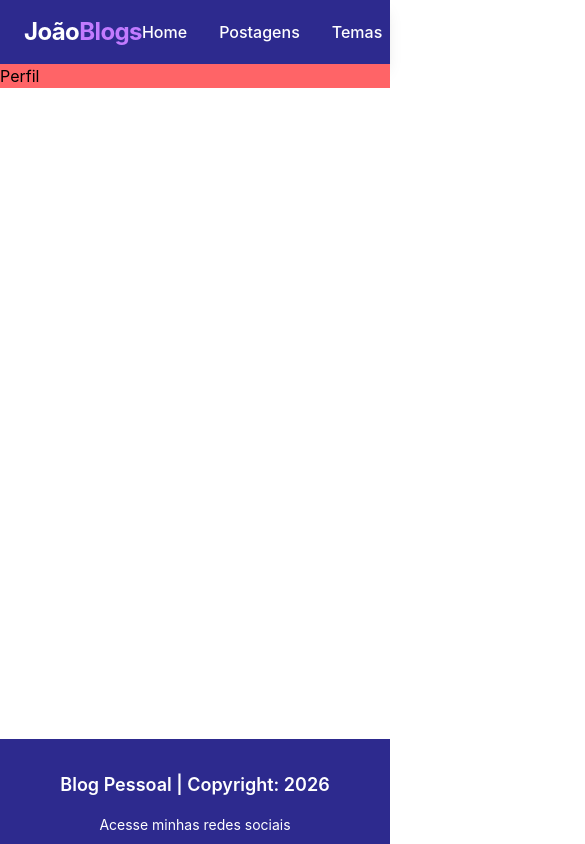
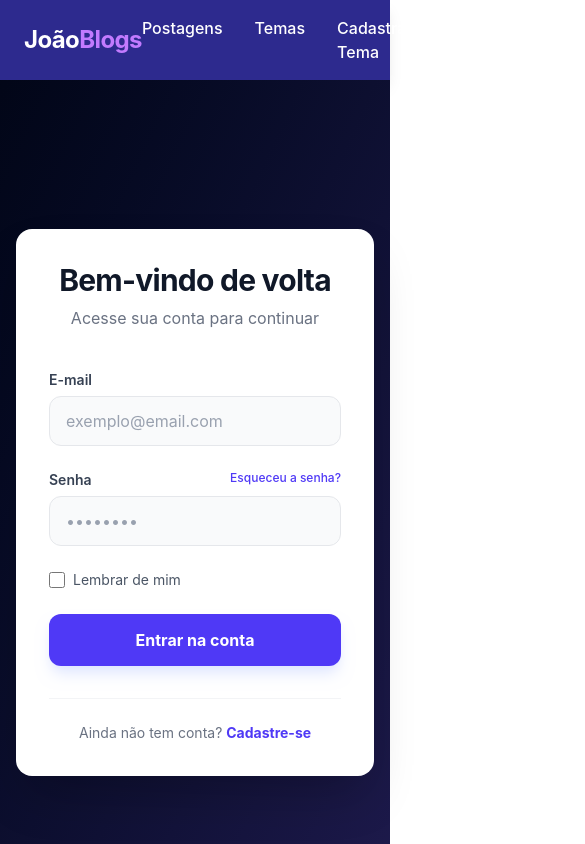
Before and after one commit to Pedro-gomes2/Projeto_BlogPessoal-React, a React (Vite) app: page /login in a window 390 px wide. Shown: the top 844 px of the page, 585 px wide, since content can reach past the window. Built offline with nearby package versions, Linux system fonts and the light colour scheme.

Commit message:
criação de rotas

```diff
--- a/src/components/navbar/NavBar.tsx
+++ b/src/components/navbar/NavBar.tsx
@@ -9,11 +9,11 @@ function NavBar() {
       </div>
 
       <ul className="flex space-x-8 font-medium">
-        <li className="hover:text-purple-300 cursor-pointer transition">Home</li>
+
         <li className="hover:text-purple-300 cursor-pointer transition">Postagens</li>
         <li className="hover:text-purple-300 cursor-pointer transition">Temas</li>
-        <li className="hover:text-purple-300 cursor-pointer transition">Cadastro </li>
-    <li className="hover:text-purple-300 cursor-pointer transition">Perfil</li>
+        <li className="hover:text-purple-300 cursor-pointer transition">Cadastrar Tema</li>
+        <li className="hover:text-purple-300 cursor-pointer transition">Perfil</li>
       </ul>
 
       <div className="flex items-center space-x-4">
--- a/src/pages/cadastro/Cadastro.tsx
+++ b/src/pages/cadastro/Cadastro.tsx
@@ -2,8 +2,97 @@ import React from 'react'
 
 function Cadastro() {
   return (
-    <div className="bg-green-600">
-       <h1>Cadastro</h1>
+    <div className="min-h-screen flex items-center justify-center bg-linear-to-br from-slate-950 to-indigo-950 p-4 font-sans">
+
+      {/* Container Principal (Card) */}
+      <div className="bg-white rounded-2xl shadow-2xl w-full max-w-4xl flex overflow-hidden border border-white/20">
+
+        {/* Lado Esquerdo: Formulário */}
+        <div className="w-full md:w-1/2 p-8 lg:p-12">
+          <div className="mb-8 text-center md:text-left">
+            <h1 className="text-3xl font-bold text-gray-900 tracking-tight">Criar Conta</h1>
+            <p className="text-gray-500 mt-2">Junte-se à nossa comunidade exclusiva</p>
+          </div>
+
+          <form className="space-y-5">
+            {/* Campo Nome */}
+            <div>
+              <label className="block text-sm font-semibold text-gray-700 mb-1.5">Nome Completo</label>
+              <input
+                type="text"
+                placeholder="Ex: João Silva"
+                className="w-full px-4 py-3 rounded-xl border border-gray-200 focus:ring-2 focus:ring-indigo-500 focus:border-transparent outline-hidden transition-all bg-gray-50 focus:bg-white text-gray-900 placeholder:text-gray-400"
+              />
+            </div>
+
+            {/* Campo Email */}
+            <div>
+              <label className="block text-sm font-semibold text-gray-700 mb-1.5">E-mail</label>
+              <input
+                type="email"
+                placeholder="seu@email.com"
+                className="w-full px-4 py-3 rounded-xl border border-gray-200 focus:ring-2 focus:ring-indigo-500 focus:border-transparent outline-hidden transition-all bg-gray-50 focus:bg-white text-gray-900 placeholder:text-gray-400"
+              />
+            </div>
+
+            {/* Campo Senha */}
+            <div>
+              <label className="block text-sm font-semibold text-gray-700 mb-1.5">Senha</label>
+              <input
+                type="password"
+                placeholder="••••••••"
+                className="w-full px-4 py-3 rounded-xl border border-gray-200 focus:ring-2 focus:ring-indigo-500 focus:border-transparent outline-hidden transition-all bg-gray-50 focus:bg-white text-gray-900 placeholder:text-gray-400"
+              />
+              <p className="text-xs text-gray-400 mt-2 italic">Mínimo de 8 caracteres com letras e números.</p>
+            </div>
+
+            {/* Termos de Uso */}
+            <div className="flex items-start">
+              <input type="checkbox" id="terms" className="mt-1 w-4 h-4 text-indigo-600 border-gray-300 rounded-sm focus:ring-indigo-500 accent-indigo-600" />
+              <label htmlFor="terms" className="ml-2 text-sm text-gray-600">
+                Eu aceito os <a href="#" className="text-indigo-600 hover:underline font-medium">Termos de Serviço</a> e a <a href="#" className="text-indigo-600 hover:underline font-medium">Política de Privacidade</a>.
+              </label>
+            </div>
+
+            {/* Botão de Ação */}
+            <button
+              type="submit"
+              className="w-full bg-indigo-600 hover:bg-indigo-700 text-white font-bold py-3.5 rounded-xl shadow-lg shadow-indigo-100 hover:shadow-indigo-200 transition-all active:scale-98 cursor-pointer"
+            >
+              Criar minha conta
+            </button>
+          </form>
+
+          {/* Rodapé do Cadastro */}
+          <div className="mt-8 pt-6 border-t border-gray-100 text-center">
+            <p className="text-sm text-gray-500">
+              Já possui uma conta? <a href="#" className="text-indigo-600 font-bold hover:text-indigo-500 hover:underline transition-colors">Fazer Login</a>
+            </p>
+          </div>
+        </div>
+
+        {/* Lado Direito: Imagem Decorativa */}
+        <div className="hidden md:block md:w-1/2 relative bg-indigo-50">
+            {/* Overlay com gradiente sobre a imagem */}
+            <div className="absolute inset-0 bg-linear-to-t from-indigo-950/80 via-indigo-900/20 to-transparent z-10"></div>
+            <img
+                src="https://images.unsplash.com/photo-1522202176988-66273c2fd55f?auto=format&fit=crop&q=80&w=800"
+                alt="Equipe trabalhando"
+                className="w-full h-full object-cover"
+            />
+
+            {/* Texto Flutuante sobre a imagem */}
+            <div className="absolute bottom-12 left-10 right-10 z-20 text-white">
+                <div className="bg-white/10 backdrop-blur-md p-6 rounded-2xl border border-white/20">
+                    <h3 className="text-xl font-bold mb-2">Construa o amanhã conosco.</h3>
+                    <p className="text-indigo-100 text-sm leading-relaxed">
+                        Faça parte desta jornada. Comece hoje mesmo de forma gratuita.
+                    </p>
+                </div>
+            </div>
+        </div>
+
+      </div>
     </div>
   )
 }
--- a/src/pages/home/Home.tsx
+++ b/src/pages/home/Home.tsx
@@ -1,56 +1,36 @@
-
-
-
 function Home() {
     return (
-        <section
-            className=" bg-indigo-900 flex justify-center"
-        >
-            <article
-                className="container grid grid-cols-2 text-white"
-            >
+        <>
+            <div className="bg-indigo-900 flex justify-center">
+                <div className='container grid grid-cols-1 md:grid-cols-2 text-white'>
 
-                    <div
-                        className="flex flex-col justify-center items-center gap-4 py-4 "
-                    >
+                    <div className="flex justify-center pb-4 md:pb-0 order-first md:order-last">
+                        <img
+                            src="https://i.imgur.com/fyfri1v.png"
+                            alt="Imagem Página Home"
+                            className='w-1/2 md:w-2/3'
+                        />
+                    </div>
 
-                        <h2
-                            className="text-5xl font-bold"
-                        >Sejam Bem Vindo!!</h2>
-                        <p
-                            className="text-xl"
-                        >Expresse aqui seus pensamentos e opniões</p>
-                        <div
-                            className="bg-indigo-700 px-4 py-2 rounded-lg cursor-pointer hover:bg-indigo-600 transition-colors duration-300"
-                        >
-                            <div
-                                className=" text-white  font-semibold"
-                            >
+                    <div className="flex flex-col gap-4 items-center justify-center py-4 text-center md:text-left order-last md:order-first">
+                        <h2 className='text-3xl md:text-5xl font-bold'>
+                            Seja Bem Vindo!
+                        </h2>
+                        <p className='text-base md:text-xl'>
+                            Expresse aqui seus pensamentos e opniões
+                        </p>
+
+                        <div className="flex justify-around gap-4">
+                            <div className='rounded text-white
+                                            border-white border-solid border-2 py-2 px-4'>
                                 Nova Postagem
                             </div>
                         </div>
                     </div>
 
-
-                    <div
-                        className="flex justify-center items-center"
-                    >
-
-                        <img src="https://i.imgur.com/fyfri1v.png"
-                            alt="Imagem Página Home"
-                            className="w-2/3 h-auto"
-                        />
-
-
-                    </div>
-
-
-
-
-
-
-            </article>
-        </section>
+                </div>
+            </div>
+        </>
     )
 }
 
--- a/src/pages/login/Login.tsx
+++ b/src/pages/login/Login.tsx
@@ -2,8 +2,80 @@ import React from 'react'
 
 function Login() {
   return (
-    <div className='bg-red-400'>
-        <h1>Perfil</h1>
+    <div className="min-h-screen flex items-center justify-center bg-linear-to-br from-slate-950 to-indigo-950 p-4">
+
+      {/* Card Principal */}
+      <div className="bg-white rounded-2xl shadow-2xl w-full max-w-4xl flex overflow-hidden border border-white/10">
+
+        {/* Lado Esquerdo: Formulário de Login */}
+        <div className="w-full md:w-1/2 p-8 lg:p-12">
+          <div className="mb-10 text-center md:text-left">
+            <h1 className="text-3xl font-bold text-gray-900 tracking-tight">Bem-vindo de volta</h1>
+            <p className="text-gray-500 mt-2">Acesse sua conta para continuar</p>
+          </div>
+
+          <form className="space-y-6">
+            {/* Campo Email */}
+            <div>
+              <label className="block text-sm font-semibold text-gray-700 mb-1.5">E-mail</label>
+              <input
+                type="email"
+                placeholder="exemplo@email.com"
+                className="w-full px-4 py-3 rounded-xl border border-gray-200 focus:ring-2 focus:ring-indigo-500 focus:border-transparent outline-hidden transition-all bg-gray-50 focus:bg-white text-gray-900 placeholder:text-gray-400"
+              />
+            </div>
+
+            {/* Campo Senha */}
+            <div>
+              <div className="flex justify-between mb-1.5">
+                <label className="text-sm font-semibold text-gray-700">Senha</label>
+                <a href="#" className="text-xs text-indigo-600 hover:text-indigo-500 hover:underline font-medium">Esqueceu a senha?</a>
+              </div>
+              <input
+                type="password"
+                placeholder="••••••••"
+                className="w-full px-4 py-3 rounded-xl border border-gray-200 focus:ring-2 focus:ring-indigo-500 focus:border-transparent outline-hidden transition-all bg-gray-50 focus:bg-white text-gray-900 placeholder:text-gray-400"
+              />
+            </div>
+
+            {/* Checkbox Lembrar-me */}
+            <div className="flex items-center">
+              <input type="checkbox" id="remember" className="w-4 h-4 text-indigo-600 border-gray-300 rounded-sm focus:ring-indigo-500 accent-indigo-600" />
+              <label htmlFor="remember" className="ml-2 text-sm text-gray-600">Lembrar de mim</label>
+            </div>
+
+            {/* Botão de Entrar */}
+            <button
+              type="submit"
+              className="w-full bg-indigo-600 hover:bg-indigo-700 text-white font-bold py-3.5 rounded-xl shadow-lg shadow-indigo-100 hover:shadow-indigo-200 transition-all active:scale-98 cursor-pointer"
+            >
+              Entrar na conta
+            </button>
+          </form>
+
+          {/* Rodapé do Login */}
+          <div className="mt-8 pt-6 border-t border-gray-100 text-center relative z-20">
+            <p className="text-sm text-gray-500">
+              Ainda não tem conta? <a href="#" className="text-indigo-600 font-bold hover:text-indigo-500 hover:underline relative z-30">Cadastre-se</a>
+            </p>
+          </div>
+        </div>
+
+        {/* Lado Direito: Imagem Decorativa (Manteve-se limpa) */}
+        <div className="hidden md:block md:w-1/2 relative bg-indigo-50">
+            {/* Overlay com gradiente sobre a imagem - tons de indigo escuro */}
+            <div className="absolute inset-0 bg-linear-to-t from-indigo-950/70 to-transparent z-10"></div>
+            <img
+                src="https://images.unsplash.com/photo-1497215728101-856f4ea42174?auto=format&fit=crop&q=80&w=800"
+                alt="Escritório moderno"
+                className="w-full h-full object-cover"
+            />
+            <div className="absolute bottom-10 left-10 z-20 text-white p-4">
+                <p className="text-xl font-light italic leading-relaxed">"A melhor forma de prever o futuro é criá-lo."</p>
+            </div>
+        </div>
+
+      </div>
     </div>
   )
 }
```
Also changed, not shown: src/assets/imagem_cadastro.png (added).
